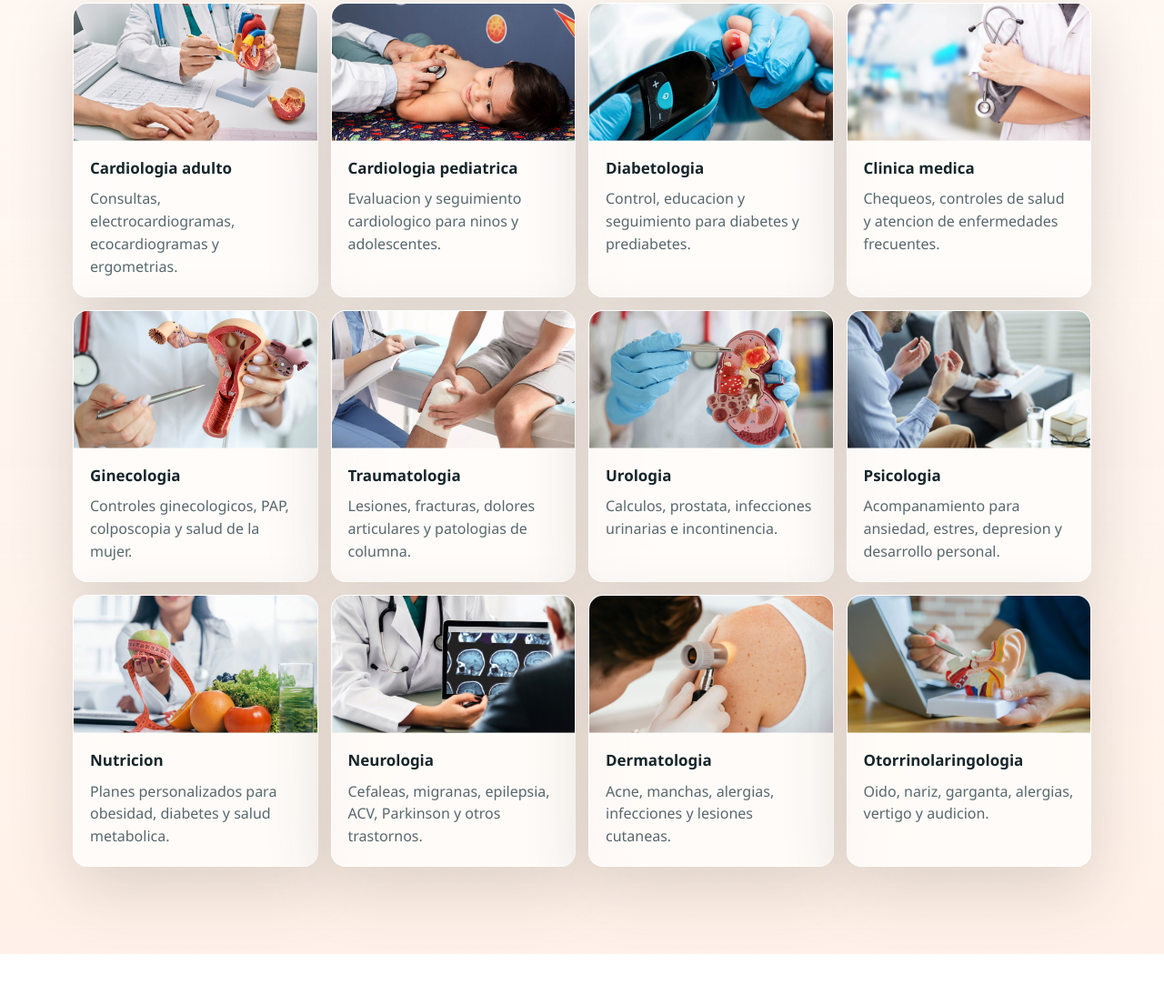
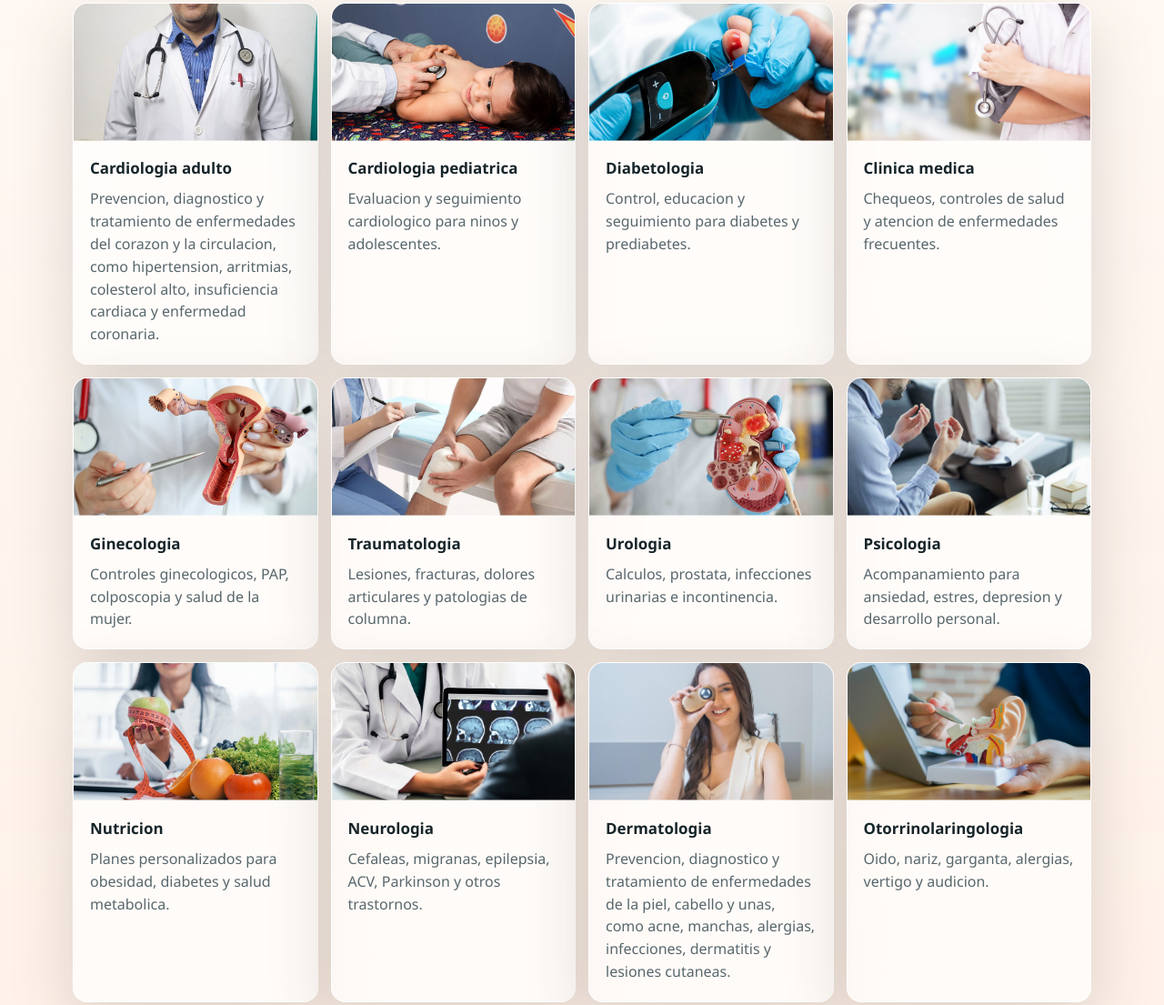
Before and after one commit to facndo12/Madelcap, a website: page index.html in a window 1280 px wide. Shown: the part 1817-2922 px from the top of the page at 91% size. Drawn offline with Linux system fonts and the light colour scheme.

Commit message:
chore: imagenes del cliente

```diff
--- a/index.html
+++ b/index.html
@@ -173,7 +173,7 @@
           <p>Consulta disponibilidad por WhatsApp antes de acercarte; algunas atenciones son por turno y otras por orden de llegada.</p>
         </div>
         <div class="specialty-grid">
-          <article class="service-card glass-card"><img src="/images/cardiologiaAdulto.jpg" alt="Cardiologia adulto" loading="lazy" /><h3>Cardiologia adulto</h3><p>Consultas, electrocardiogramas, ecocardiogramas y ergometrias.</p></article>
+          <article class="service-card glass-card"><img src="/images/cardiologiaAdultos.jpeg" alt="Cardiologia adulto" loading="lazy" /><h3>Cardiologia adulto</h3><p>Prevencion, diagnostico y tratamiento de enfermedades del corazon y la circulacion, como hipertension, arritmias, colesterol alto, insuficiencia cardiaca y enfermedad coronaria.</p></article>
           <article class="service-card glass-card"><img src="/images/cardiologiaPediatrica.jpg" alt="Cardiologia pediatrica" loading="lazy" /><h3>Cardiologia pediatrica</h3><p>Evaluacion y seguimiento cardiologico para ninos y adolescentes.</p></article>
           <article class="service-card glass-card"><img src="/images/diabetologia.webp" alt="Diabetologia" loading="lazy" /><h3>Diabetologia</h3><p>Control, educacion y seguimiento para diabetes y prediabetes.</p></article>
           <article class="service-card glass-card"><img src="/images/clinicaMedica.webp" alt="Clinica medica" loading="lazy" /><h3>Clinica medica</h3><p>Chequeos, controles de salud y atencion de enfermedades frecuentes.</p></article>
@@ -183,7 +183,7 @@
           <article class="service-card glass-card"><img src="/images/psicologia.jpg" alt="Psicologia" loading="lazy" /><h3>Psicologia</h3><p>Acompanamiento para ansiedad, estres, depresion y desarrollo personal.</p></article>
           <article class="service-card glass-card"><img src="/images/nutricion.webp" alt="Nutricion" loading="lazy" /><h3>Nutricion</h3><p>Planes personalizados para obesidad, diabetes y salud metabolica.</p></article>
           <article class="service-card glass-card"><img src="/images/neurologia.jpg" alt="Neurologia" loading="lazy" /><h3>Neurologia</h3><p>Cefaleas, migranas, epilepsia, ACV, Parkinson y otros trastornos.</p></article>
-          <article class="service-card glass-card"><img src="/images/dermatologia.jpg" alt="Dermatologia" loading="lazy" /><h3>Dermatologia</h3><p>Acne, manchas, alergias, infecciones y lesiones cutaneas.</p></article>
+          <article class="service-card glass-card"><img src="/images/dermatologia.jpeg" alt="Dermatologia" loading="lazy" /><h3>Dermatologia</h3><p>Prevencion, diagnostico y tratamiento de enfermedades de la piel, cabello y unas, como acne, manchas, alergias, infecciones, dermatitis y lesiones cutaneas.</p></article>
           <article class="service-card glass-card"><img src="/images/otorrinolaringologia.jpg" alt="Otorrinolaringologia" loading="lazy" /><h3>Otorrinolaringologia</h3><p>Oido, nariz, garganta, alergias, vertigo y audicion.</p></article>
         </div>
       </section>
```
Also changed, not shown: public/images/cardiologiaAdulto.jpg (deleted), public/images/cardiologiaAdultos.jpeg (added), public/images/dermatologia.jpeg (added), public/images/dermatologia.jpg (deleted).
